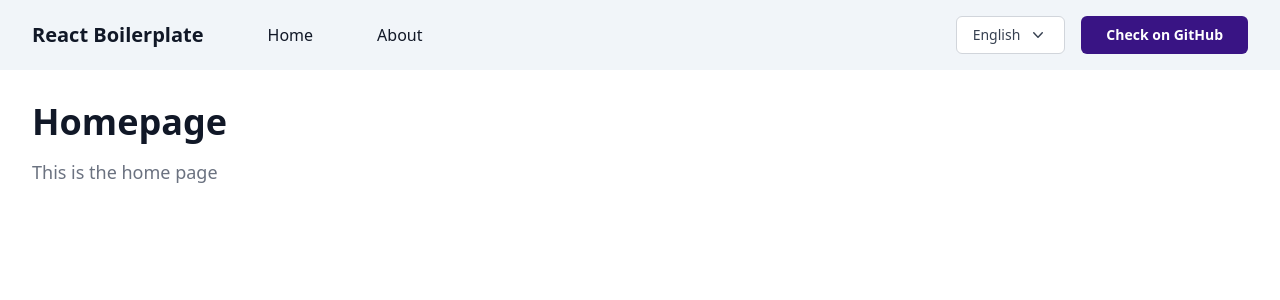
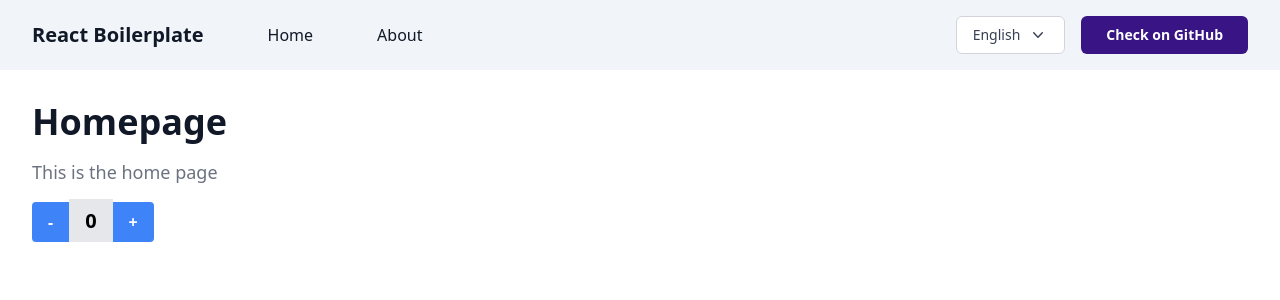
Before and after one commit to taderuijter/react-vite-starter-ts, a React (Vite) app: page / in a window 1280 px wide. Shown: the top 300 px of the page. Built offline with nearby package versions, Linux system fonts and the light colour scheme.

Commit message:
feat: added context api counter

```diff
--- a/public/locales/nl/translation.json
+++ b/public/locales/nl/translation.json
@@ -8,9 +8,9 @@
     },
     "languageSwitcher": {
       "label": "Taal",
-      "currentLanguage": "Engels",
+      "currentLanguage": "Nederlands",
       "languages": {
-        "en": "Engels",
+        "en": "English",
         "nl": "Nederlands"
       },
       "search": {
--- a/src/components/globals/LanguageSwitcher.tsx
+++ b/src/components/globals/LanguageSwitcher.tsx
@@ -72,7 +72,7 @@ const LanguageSwitcher: React.FC = () => {
                   className="focus:ring-primary focus:border-primary block w-full sm:text-sm border-gray-300 rounded-md pl-8 transition-all duration-200"
                   placeholder={t(
                     "components.languageSwitcher.search.placeholder",
-                  )?.toString()}
+                  ).toString()}
                   value={searchValue}
                   onChange={(e) => setSearchValue(e.target.value)}
                 />
--- a/src/components/organisms/Stepper.tsx
+++ b/src/components/organisms/Stepper.tsx
@@ -1,30 +1,25 @@
-import { useState } from "react";
+import { useContext } from "react";
+import { CounterContext } from "@/store/CounterContext";
 
 function Stepper(): JSX.Element {
-  const [count, setCount] = useState<number>(0);
-
-  const handleDecrement = (): void => {
-    setCount((prevCount: number) => prevCount - 1);
-  };
-
-  const handleIncrement = (): void => {
-    setCount((prevCount: number) => prevCount + 1);
-  };
+  const { state, dispatch } = useContext(CounterContext);
 
   return (
     <div className="my-4">
       <button
         className="bg-blue-500 hover:bg-blue-600 text-white font-bold py-2 px-4 rounded-l"
         data-cy="decrement"
-        onClick={handleDecrement}
+        onClick={() => dispatch({ type: "decrement" })}
         type="button">
         -
       </button>
-      <span className="bg-gray-200 px-4 py-2 font-bold text-xl">{count}</span>
+      <span className="bg-gray-200 px-4 py-2 font-bold text-xl">
+        {state.count}
+      </span>
       <button
         className="bg-blue-500 hover:bg-blue-600 text-white font-bold py-2 px-4 rounded-r"
         data-cy="increment"
-        onClick={handleIncrement}
+        onClick={() => dispatch({ type: "increment" })}
         type="button">
         +
       </button>
--- a/src/pages/Home.tsx
+++ b/src/pages/Home.tsx
@@ -5,6 +5,7 @@ import { useTranslation } from "react-i18next";
 // Import components
 import Layout from "@/components/layout/Layout";
 import Container from "@/components/layout/Container";
+import Stepper from "@/components/organisms/Stepper";
 
 function Home() {
   const { t } = useTranslation();
@@ -24,6 +25,7 @@ function Home() {
           <p className="mt-4 text-lg text-gray-500">
             {t("pages.home.content")}
           </p>
+          <Stepper />
         </Container>
       </Layout>
     </div>
--- /dev/null
+++ b/src/store/CounterContext.tsx
@@ -0,0 +1,45 @@
+import React, { createContext, useReducer } from "react";
+
+type State = {
+  count: number;
+};
+
+type Action = { type: "increment" } | { type: "decrement" };
+
+type Dispatch = (action: Action) => void;
+
+const CounterContext = createContext<{ state: State; dispatch: Dispatch }>({
+  state: { count: 0 },
+  dispatch: () => {
+    console.log("Default dispatch called!");
+  },
+});
+
+const countReducer = (state: State, action: Action): State => {
+  switch (action.type) {
+    case "increment":
+      return { ...state, count: state.count + 1 };
+    case "decrement":
+      return { ...state, count: state.count - 1 };
+    default:
+      return state;
+  }
+};
+
+const CounterProvider: React.FC<{ children: React.ReactNode }> = ({
+  children,
+}) => {
+  const [state, dispatch] = useReducer(countReducer, { count: 0 });
+
+  const dispatchAction = (action: Action) => {
+    dispatch(action);
+  };
+
+  return (
+    <CounterContext.Provider value={{ state, dispatch: dispatchAction }}>
+      {children}
+    </CounterContext.Provider>
+  );
+};
+
+export { CounterContext, CounterProvider };
```
Also changed, not shown: src/main.tsx (+6 -1 lines), src/store/AppProvider.tsx (added, +12 -0 lines).
